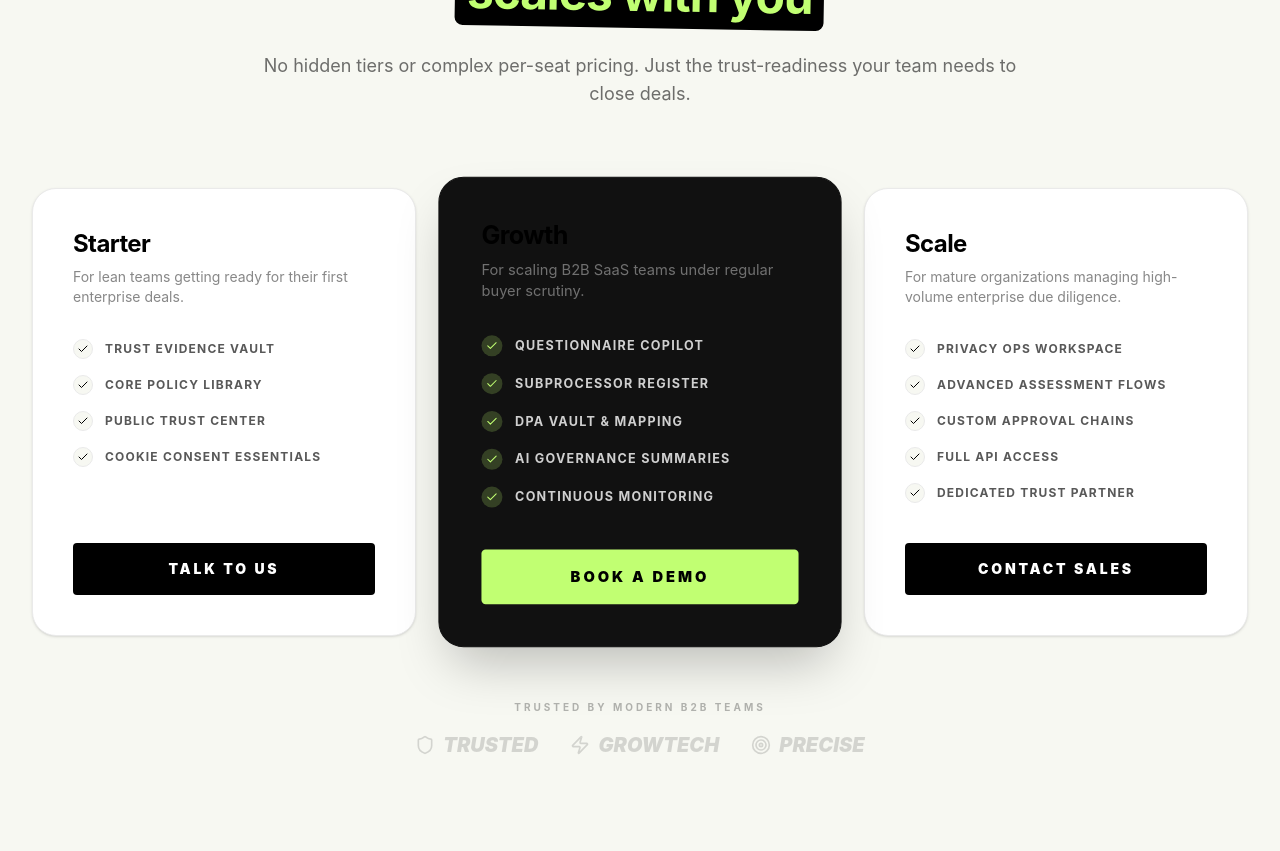
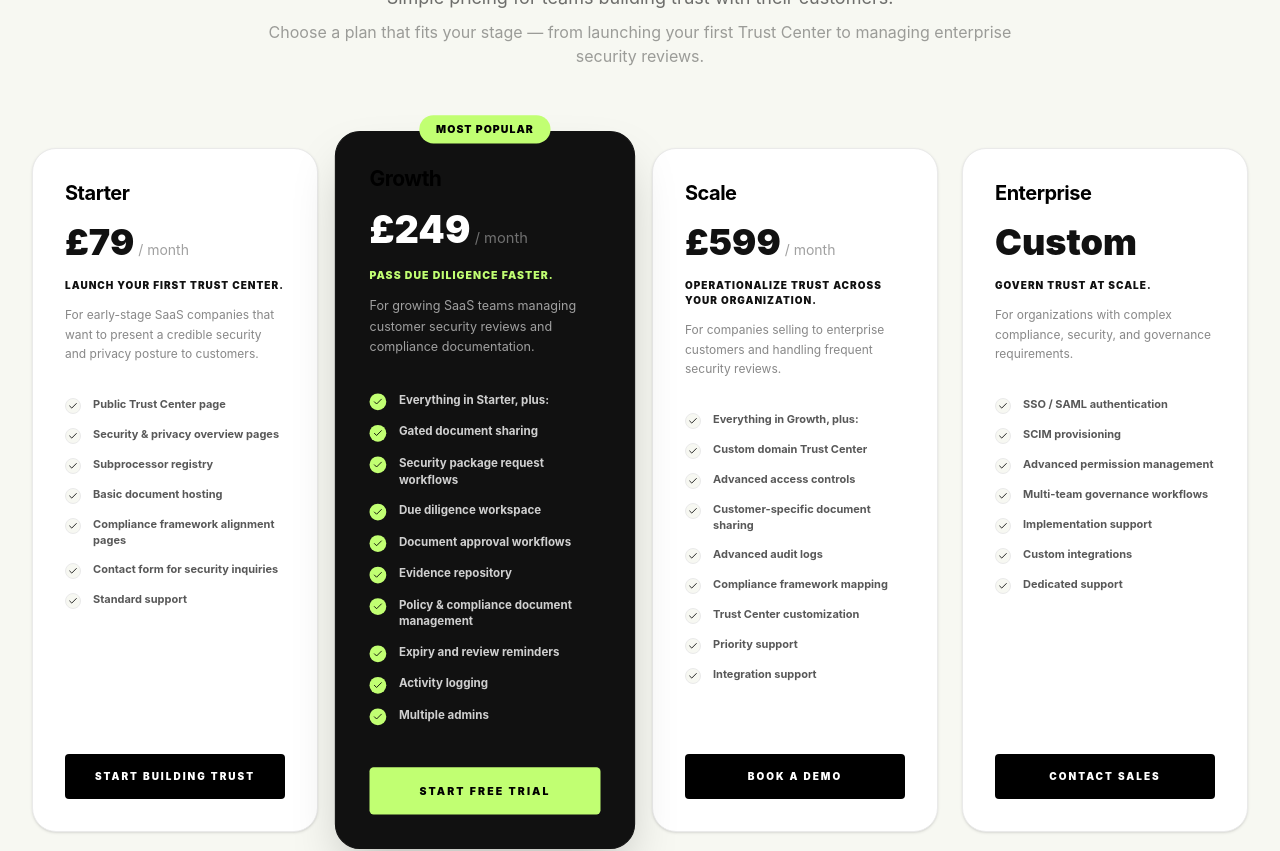
Before and after one commit to HammadSiddiqui/regulatrust, a React (Vite) app: page / in a window 1280 px wide. Shown: the part 7180-8031 px from the top of the page. Built offline with nearby package versions, Linux system fonts and the light colour scheme.

Commit message:
Update pricing grid to 4-tier model and refine Final CTA

```diff
--- a/src/components/FinalCTA.tsx
+++ b/src/components/FinalCTA.tsx
@@ -16,17 +16,17 @@ const FinalCTA: React.FC = () => {
         </motion.div>
 
         <h2 className="text-4xl md:text-6xl font-bold mb-6 tracking-tight text-white max-w-3xl leading-tight">
-          Trust shouldn't slow down <span className="text-lime">your sales</span>
+          Turn trust into a <span className="text-lime">competitive advantage</span>
         </h2>
 
         <p className="text-lg md:text-xl text-white/50 mb-12 max-w-2xl leading-relaxed">
-          Launch a professional trust center, centralize your compliance evidence, and move through customer due diligence faster.
+          Launch your Trust Center, organize your compliance evidence, and move through customer due diligence faster.
         </p>
 
         <div className="flex flex-col sm:flex-row gap-4 w-full sm:w-auto">
-          <button className="btn btn-primary px-10 py-5 text-base shadow-[0_10px_40px_rgba(193,255,114,0.3)]">Book a Demo</button>
+          <button className="btn btn-primary px-10 py-5 text-base shadow-[0_10px_40px_rgba(193,255,114,0.3)]">Start Free Trial</button>
           <button className="btn btn-outline border-white/20 text-white hover:bg-white hover:text-black px-10 py-5 text-base flex items-center justify-center gap-2">
-            View Trust Center
+            Book a Demo
             <ArrowRight size={18} />
           </button>
         </div>
--- a/src/components/Pricing.tsx
+++ b/src/components/Pricing.tsx
@@ -1,42 +1,77 @@
 import React from 'react';
 import { motion } from 'framer-motion';
-import { Check, Shield, Zap, Target } from 'lucide-react';
+import { Check, Target } from 'lucide-react';
 
 const plans = [
   {
     name: "Starter",
-    desc: "For lean teams getting ready for their first enterprise deals.",
+    tagline: "Launch your first Trust Center.",
+    price: "£79",
+    desc: "For early-stage SaaS companies that want to present a credible security and privacy posture to customers.",
     features: [
-      "Trust Evidence Vault",
-      "Core Policy Library",
-      "Public Trust Center",
-      "Cookie Consent Essentials"
+      "Public Trust Center page",
+      "Security & privacy overview pages",
+      "Subprocessor registry",
+      "Basic document hosting",
+      "Compliance framework alignment pages",
+      "Contact form for security inquiries",
+      "Standard support"
     ],
-    cta: "Talk to Us",
+    cta: "Start Building Trust",
     highlight: false
   },
   {
     name: "Growth",
-    desc: "For scaling B2B SaaS teams under regular buyer scrutiny.",
+    tagline: "Pass due diligence faster.",
+    price: "£249",
+    desc: "For growing SaaS teams managing customer security reviews and compliance documentation.",
     features: [
-      "Questionnaire Copilot",
-      "Subprocessor Register",
-      "DPA Vault & Mapping",
-      "AI Governance Summaries",
-      "Continuous Monitoring"
+      "Everything in Starter, plus:",
+      "Gated document sharing",
+      "Security package request workflows",
+      "Due diligence workspace",
+      "Document approval workflows",
+      "Evidence repository",
+      "Policy & compliance document management",
+      "Expiry and review reminders",
+      "Activity logging",
+      "Multiple admins"
     ],
-    cta: "Book a Demo",
+    cta: "Start Free Trial",
     highlight: true
   },
   {
     name: "Scale",
-    desc: "For mature organizations managing high-volume enterprise due diligence.",
+    tagline: "Operationalize trust across your organization.",
+    price: "£599",
+    desc: "For companies selling to enterprise customers and handling frequent security reviews.",
     features: [
-      "Privacy Ops Workspace",
-      "Advanced Assessment Flows",
-      "Custom Approval Chains",
-      "Full API Access",
-      "Dedicated Trust Partner"
+      "Everything in Growth, plus:",
+      "Custom domain Trust Center",
+      "Advanced access controls",
+      "Customer-specific document sharing",
+      "Advanced audit logs",
+      "Compliance framework mapping",
+      "Trust Center customization",
+      "Priority support",
+      "Integration support"
+    ],
+    cta: "Book a Demo",
+    highlight: false
+  },
+  {
+    name: "Enterprise",
+    tagline: "Govern trust at scale.",
+    price: "Custom",
+    desc: "For organizations with complex compliance, security, and governance requirements.",
+    features: [
+      "SSO / SAML authentication",
+      "SCIM provisioning",
+      "Advanced permission management",
+      "Multi-team governance workflows",
+      "Implementation support",
+      "Custom integrations",
+      "Dedicated support"
     ],
     cta: "Contact Sales",
     highlight: false
@@ -48,11 +83,12 @@ const Pricing: React.FC = () => {
     <section id="pricing" className="section-padding bg-off-white">
       <div className="container">
         <div className="max-w-3xl mx-auto text-center mb-20">
-          <h2 className="text-4xl md:text-5xl font-bold mb-6 tracking-tight">Enterprise readiness that <span className="bg-black text-lime px-3 py-1 rounded-lg inline-block transform rotate-1">scales with you</span></h2>
-          <p className="text-lg text-charcoal/60">No hidden tiers or complex per-seat pricing. Just the trust-readiness your team needs to close deals.</p>
+          <h2 className="text-4xl md:text-5xl font-bold mb-6 tracking-tight">Pricing</h2>
+          <p className="text-lg text-charcoal/60 mb-2">Simple pricing for teams building trust with their customers.</p>
+          <p className="text-base text-charcoal/40">Choose a plan that fits your stage — from launching your first Trust Center to managing enterprise security reviews.</p>
         </div>
 
-        <div className="grid grid-cols-1 md:grid-cols-3 gap-8">
+        <div className="grid grid-cols-1 md:grid-cols-2 lg:grid-cols-4 gap-6">
           {plans.map((plan, index) => (
             <motion.div
               key={plan.name}
@@ -60,29 +96,41 @@ const Pricing: React.FC = () => {
               whileInView={{ opacity: 1, y: 0 }}
               viewport={{ once: true }}
               transition={{ delay: index * 0.1 }}
-              className={`p-10 rounded-3xl border flex flex-col text-left transition-all
+              className={`p-8 rounded-3xl border flex flex-col text-left transition-all relative
                 ${plan.highlight
-                  ? 'bg-charcoal border-charcoal text-white shadow-2xl scale-105 z-10'
+                  ? 'bg-charcoal border-charcoal text-white shadow-2xl lg:scale-105 z-10'
                   : 'bg-white border-grey text-charcoal shadow-sm hover:border-lime'}`}
             >
+              {plan.highlight && (
+                <div className="absolute -top-4 left-1/2 -translate-x-1/2 bg-lime text-black text-[10px] font-black uppercase tracking-widest px-4 py-1.5 rounded-full">
+                  Most Popular
+                </div>
+              )}
               <div className="mb-8">
-                <h3 className="text-2xl font-bold mb-2">{plan.name}</h3>
-                <p className={`text-sm ${plan.highlight ? 'text-white/40' : 'text-charcoal/50'}`}>{plan.desc}</p>
+                <div className="flex items-center justify-between mb-4">
+                  <h3 className="text-xl font-bold">{plan.name}</h3>
+                </div>
+                <div className="mb-4">
+                  <span className="text-4xl font-black">{plan.price}</span>
+                  {plan.price !== 'Custom' && <span className={`text-sm ml-1 ${plan.highlight ? 'text-white/40' : 'text-charcoal/40'}`}>/ month</span>}
+                </div>
+                <p className={`text-[10px] font-black uppercase tracking-widest mb-3 ${plan.highlight ? 'text-lime' : 'text-charcoal'}`}>{plan.tagline}</p>
+                <p className={`text-xs leading-relaxed ${plan.highlight ? 'text-white/60' : 'text-charcoal/50'}`}>{plan.desc}</p>
               </div>
 
-              <div className="flex-1 space-y-4 mb-10">
+              <div className="flex-1 space-y-3 mb-10">
                 {plan.features.map((feature, i) => (
-                  <div key={i} className="flex items-center gap-3">
-                    <div className={`w-5 h-5 rounded-full flex items-center justify-center
-                      ${plan.highlight ? 'bg-lime/20 text-lime' : 'bg-off-white text-black border border-grey'}`}>
-                      <Check size={12} />
+                  <div key={i} className="flex items-start gap-3">
+                    <div className={`mt-0.5 w-4 h-4 rounded-full flex items-center justify-center shrink-0
+                      ${plan.highlight ? 'bg-lime text-black' : 'bg-off-white text-black border border-grey'}`}>
+                      <Check size={10} />
                     </div>
-                    <span className={`text-xs font-bold uppercase tracking-widest ${plan.highlight ? 'text-white/80' : 'text-charcoal/70'}`}>{feature}</span>
+                    <span className={`text-[11px] font-bold ${plan.highlight ? 'text-white/80' : 'text-charcoal/70'}`}>{feature}</span>
                   </div>
                 ))}
               </div>
 
-              <button className={`btn w-full py-4 text-sm font-black uppercase tracking-[0.2em] transition-all
+              <button className={`btn w-full py-4 text-[10px] font-black uppercase tracking-[0.2em] transition-all
                 ${plan.highlight
                   ? 'bg-lime text-black hover:bg-white'
                   : 'bg-black text-white hover:bg-lime hover:text-black'}`}>
@@ -92,12 +140,24 @@ const Pricing: React.FC = () => {
           ))}
         </div>
 
-        <div className="mt-16 text-center">
-            <p className="text-[10px] uppercase font-bold tracking-[0.3em] text-charcoal/30 mb-4">Trusted by modern B2B teams</p>
-            <div className="flex flex-wrap justify-center gap-8 opacity-[0.15] grayscale">
-                 <div className="flex items-center gap-2 font-black text-xl italic"><Shield size={20} /> TRUSTED</div>
-                 <div className="flex items-center gap-2 font-black text-xl italic"><Zap size={20} /> GROWTECH</div>
-                 <div className="flex items-center gap-2 font-black text-xl italic"><Target size={20} /> PRECISE</div>
+        <div className="mt-32 max-w-4xl mx-auto">
+            <h3 className="text-2xl font-bold mb-12 text-center">Why teams invest in RegulaTrust</h3>
+            <div className="grid grid-cols-1 md:grid-cols-2 lg:grid-cols-3 gap-8">
+                {[
+                    { title: "Shorter security review cycles", desc: "Move through procurement faster with buyer-ready trust packs." },
+                    { title: "Reduced manual questionnaire work", desc: "Centralize approved evidence to kill repetitive manual responses." },
+                    { title: "Professional Trust Center", desc: "Showcase your security posture with a live, customer-facing portal." },
+                    { title: "Centralized compliance documentation", desc: "Keep policies and evidence organized and audit-ready." },
+                    { title: "Increased buyer confidence", desc: "Build immediate trust with sophisticated enterprise procurement teams." }
+                ].map((outcome, i) => (
+                    <div key={i} className="flex flex-col gap-3 p-6 bg-white border border-grey rounded-2xl">
+                        <div className="w-8 h-8 rounded-lg bg-lime/10 flex items-center justify-center text-lime">
+                            <Target size={16} />
+                        </div>
+                        <h4 className="font-bold text-sm">{outcome.title}</h4>
+                        <p className="text-xs text-charcoal/50 leading-relaxed">{outcome.desc}</p>
+                    </div>
+                ))}
             </div>
         </div>
       </div>
```
